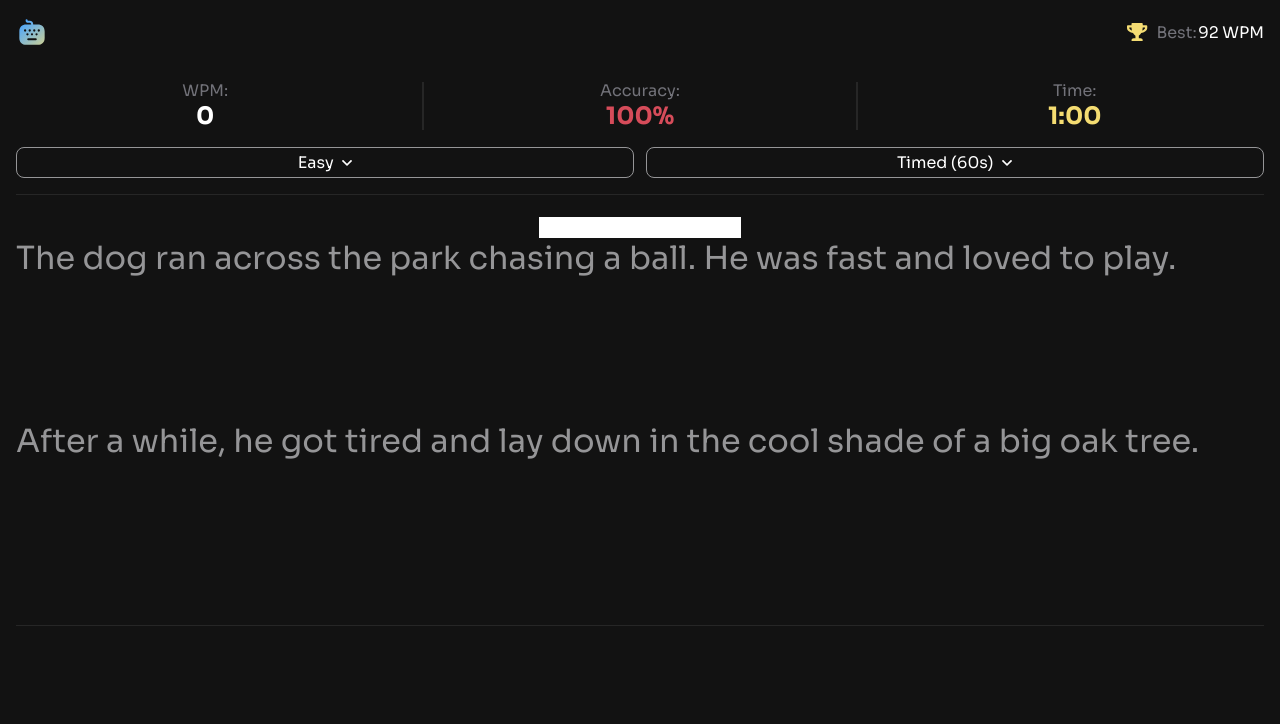
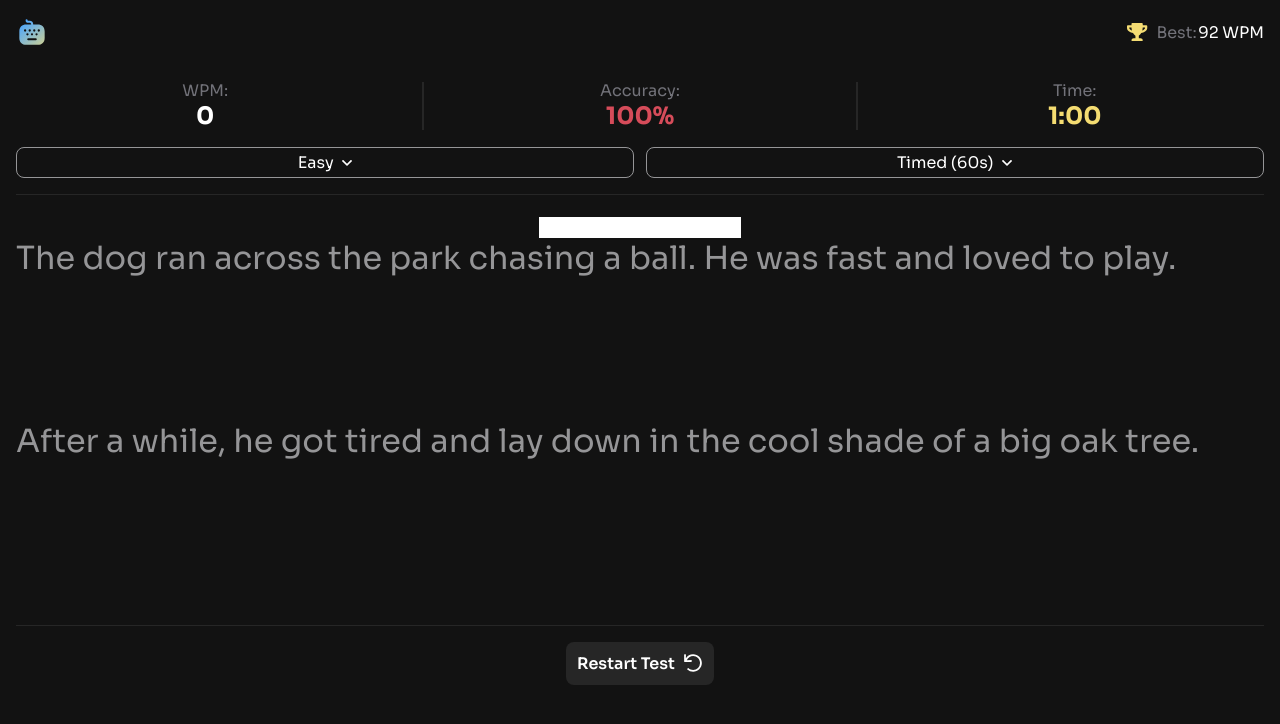
Before and after one commit to andwehehe/FMC-Typing-speed-test, a React (Vite) app: page / in a window 1280 px wide. Shown: the top 724 px of the page. Built offline with nearby package versions, Linux system fonts and the light colour scheme.

Commit message:
added reset button

```diff
--- a/src/Components/DropdownBTN.jsx
+++ b/src/Components/DropdownButton/DropdownBTN.jsx
@@ -1,11 +1,11 @@
-import styles from './Components.module.css'
-import downArrow from '../assets/icons/icon-down-arrow.svg'
-import { DifficultyContext } from './DifficultyContext';
+import styles from './DropdownBTN.module.css'
+import downArrow from '../../assets/icons/icon-down-arrow.svg'
+import { DifficultyContext } from '../../Features/StatsField/DifficultyContext';
 import { useState, useContext } from 'react';
 
 function DropdownBTN({ content }) {
 
-    const { selectedDifficulty, setSelectedDifficulty } = useContext(DifficultyContext);
+    const { setSelectedDifficulty } = useContext(DifficultyContext);
     const [ selectedRadio, setSelectedRadio ] = useState(content[0].value);
     const [ isDropdownOpen, setIsDropdownOpen ] = useState(false);
 
--- /dev/null
+++ b/src/Components/RestartButton/RestartBTN.jsx
@@ -0,0 +1,20 @@
+import styles from './RestartBTN.module.css'
+import restartIcon from '/src/assets/icons/icon-restart.svg'
+import { useContext } from 'react'
+import { StatsContext } from '../../Features/TextField/StatsContext'
+
+function RestartBTN() {
+
+    const { resetTest } = useContext(StatsContext)
+
+    return(
+        <div className={styles.restartBTN}>
+            <button onClick={resetTest}>
+                Restart Test
+                <img src={restartIcon} alt="restart" />
+            </button>
+        </div>
+    )
+}
+
+export default RestartBTN
--- /dev/null
+++ b/src/Components/RestartButton/RestartBTN.module.css
@@ -0,0 +1,16 @@
+.restartBTN {
+    display: flex;
+    align-items: center;
+    justify-content: center;
+}
+
+.restartBTN button {
+    cursor: pointer;
+    color: var(--neutral-0);
+    font-weight: var(--fw-semibold);
+    display: flex;
+    gap: 0.5rem;
+    padding: 0.7rem;
+    border-radius: 0.5rem;
+    background-color: var(--neutral-800);
+}
--- a/src/Components/DifficultyContext.jsx
+++ b/src/Features/StatsField/DifficultyContext.jsx
@@ -7,11 +7,22 @@ function DifficultyContextProvider({ children }) {
 
     const [ selectedDifficulty, setSelectedDifficulty ] = useState("Easy");
 
+    function getDifficulty(easy, medium, hard) {
+        switch(selectedDifficulty) {
+            case "Easy":
+                return easy;
+            case "Medium":
+                return medium;
+            case "Hard":
+                return hard;
+        }
+    }
+
     return(
         <DifficultyContext.Provider
             value={{
-                selectedDifficulty,
-                setSelectedDifficulty
+                setSelectedDifficulty,
+                getDifficulty
             }}
         >
             {children}
--- a/src/Features/StatsField/StatsField.jsx
+++ b/src/Features/StatsField/StatsField.jsx
@@ -1,7 +1,7 @@
 import styles from './StatsField.module.css'
 import logoMobile from '../../assets/icons/logo-small.svg'
 import trophy from '../../assets/icons/icon-personal-best.svg'
-import DropdownBTN from '../../Components/DropdownBTN'
+import DropdownBTN from '../../Components/DropdownButton/DropdownBTN'
 import { useContext } from 'react'
 import { StatsContext } from '../TextField/StatsContext'
 
--- a/src/Features/TextField/StatsContext.jsx
+++ b/src/Features/TextField/StatsContext.jsx
@@ -34,6 +34,7 @@ function StatsContextProvider({ children }) {
 
 
     // Accuracy & WPM
+    const [ resetFlag, setResetFlag ] = useState(false);
     const [ totalTypedChars, setTotalTypedChars ] = useState(0);
     const [ totalCorrectChars, setTotalCorrectChars ] = useState(0);
     const [ totalIncorrectChars, setTotalIncorrectChars ] = useState(0);
@@ -52,6 +53,16 @@ function StatsContextProvider({ children }) {
 
         return Math.max(0, Math.round(wpm));
     };
+
+    function resetTest() {
+        clearInterval(timerRef.current);
+        setIsTimerRunning(false);
+        setTimeLeft(60);
+        setTotalCorrectChars(0);
+        setTotalTypedChars(0);
+        setTotalIncorrectChars(0);
+        setResetFlag(true);
+    }
     // Accuracy & WPM
 
 
@@ -64,11 +75,14 @@ function StatsContextProvider({ children }) {
                 isTimerRunning,
                 setIsTimerRunning,
                 startTimer,
+                resetTest,
                 setTotalTypedChars,
                 setTotalCorrectChars,
                 setTotalIncorrectChars,
                 getAccuracy,
-                getWPM
+                getWPM,
+                setResetFlag,
+                resetFlag
             }}
         >
             {children}
--- a/src/Features/TextField/TextField.jsx
+++ b/src/Features/TextField/TextField.jsx
@@ -1,15 +1,15 @@
 import styles from './TextField.module.css'
 import WORD_POOL from './data.json'
-import { useState, useContext, useEffect } from 'react';
+import { useState, useContext, useEffect, useRef } from 'react';
 import { StatsContext } from './StatsContext';
-import { DifficultyContext } from '../../Components/DifficultyContext';
+import { DifficultyContext } from '../StatsField/DifficultyContext';
 
 function TextField() {
 
     const { easy, medium, hard } = WORD_POOL;
-    const { selectedDifficulty } = useContext(DifficultyContext);
-    const [ RANDOM_LEVEL ] = useState(() => Math.floor(Math.random() * getDifficulty().length));
-    const sample = getDifficulty()[RANDOM_LEVEL].text;
+    const { getDifficulty } = useContext(DifficultyContext);
+    const [ RANDOM_LEVEL ] = useState(() => Math.floor(Math.random() * getDifficulty(easy, medium, hard).length));
+    const sample = getDifficulty(easy, medium, hard)[RANDOM_LEVEL].text;
 
     const {
         startTimer,
@@ -17,9 +17,12 @@ function TextField() {
         timeLeft,
         setTotalTypedChars,
         setTotalCorrectChars,
-        setTotalIncorrectChars
+        setTotalIncorrectChars,
+        resetFlag,
+        setResetFlag
     } = useContext(StatsContext);
 
+    const inputRef = useRef();
     const [ hasIncorrect, setHasIncorrect ] = useState(false);
     const [ inputValue, setInputValue ] = useState("");
     const words = sample.split(" ");
@@ -28,6 +31,7 @@ function TextField() {
     let correctCharsCounter = 0;
     let incorrectCharsCounter = 0
 
+    // Handle input changes (correct input, incorrect input, etc.)
     function handleChange(e) {
         if(e.target.value.length > sample.length) return;
 
@@ -42,6 +46,7 @@ function TextField() {
                 incorrectCharsCounter++;
             }
         })
+
         setTotalCorrectChars(correctCharsCounter);
         setTotalIncorrectChars(incorrectCharsCounter);
 
@@ -51,9 +56,12 @@ function TextField() {
         setHasIncorrect(foundIncorrect);
     }
 
+    // Handle input keydown (Backspace rule)
     function handleKeyDown(e) {
         if(e.key === "Backspace" && !hasIncorrect) {
             e.preventDefault();
+        } else if(e.key === "Backspace") {
+            setTotalTypedChars(prev => prev - 1);
         }
 
         if(!isTimerRunning && inputValue.length === 0) {
@@ -72,24 +80,61 @@ function TextField() {
         }
     }
 
-    function getDifficulty() {
-        switch(selectedDifficulty) {
-            case "Easy":
-                return easy;
-            case "Medium":
-                return medium;
-            case "Hard":
-                return hard;
+    // Autofocus to input when a key is pressed
+    useEffect(() => {
+        const handleGlobalKeydown = (e) => {
+            if(!isTimerRunning && inputValue.length === 0) {
+                if (
+                    e.key === "Shift" ||
+                    e.key === "Control" ||
+                    e.key === "Alt" ||
+                    e.key === "Meta" ||
+                    e.key === "CapsLock" ||
+                    e.key === "Tab" ||
+                    e.key === "Escape"
+                ) {
+                    return;
+                }
+                startTimer();
+            }
+            inputRef.current.focus();
+        };
+
+        window.addEventListener("keydown", handleGlobalKeydown);
+
+        return() => {
+            window.removeEventListener("keydown", handleGlobalKeydown);
         }
-    }
+    }, [isTimerRunning, inputValue, startTimer])
 
+    // Reset input when timer drops to 0
     useEffect(() => {
         if(timeLeft <= 1) {
             setTimeout(() => {
-                setInputValue("")
+                setInputValue("");
+                setHasIncorrect(false);
             }, 1000)
         }
     }, [timeLeft])
+
+    // Reset input when the restart button is clicked
+    useEffect(() => {
+        if(resetFlag === false) return;
+        setInputValue("");
+        setHasIncorrect(false);
+        setResetFlag(false);
+    }, [resetFlag, setResetFlag])
+
+    // Reset input when difficulty is changed
+    useEffect(() => {
+        setInputValue("");
+        setHasIncorrect(false);
+    }, [getDifficulty])
+
+    // Autofocus to input
+    useEffect(() => {
+        inputRef.current.focus();
+    }, [])
 
     return(
         <section className={styles.text__field}>
@@ -101,12 +146,13 @@ function TextField() {
                 onPaste={e => e.preventDefault()}
                 value={inputValue}
                 disabled={timeLeft <= 1}
-                autoFocus
+                ref={inputRef}
             />
             <div className={styles.text}>
                 {
                     words.map((word, wordIndex) => (
                         <div className={styles.word} key={wordIndex}>
+
                             {/* SPLITTING WORDS INTO CHARS */}
                             {
                                 word.split("").map((char, charIndex) => {
@@ -192,6 +238,7 @@ function TextField() {
                                     );
                                 }) ()
                             }
+
                         </div>
                     ))
                 }
--- a/src/Pages/Dashboard/Dashboard.jsx
+++ b/src/Pages/Dashboard/Dashboard.jsx
@@ -1,7 +1,8 @@
 import styles from './Dashboard.module.css'
 import StatsField from '../../Features/StatsField/StatsField';
 import TextField from '../../Features/TextField/TextField';
-import DifficultyContextProvider from '../../Components/DifficultyContext';
+import DifficultyContextProvider from '../../Features/StatsField/DifficultyContext';
+import RestarBTN from '../../Components/RestartButton/RestartBTN';
 
 function Dashboard() {
 
@@ -10,6 +11,7 @@ function Dashboard() {
       <DifficultyContextProvider>
           <StatsField />
           <TextField />
+          <RestarBTN />
       </DifficultyContextProvider>
     </div>
   );
```
Also changed, not shown: src/Features/RestartTest/RestartTest.jsx (deleted, +0 -10 lines), src/Components/DropdownButton/DropdownBTN.module.css (renamed from src/Components/Components.module.css), src/Features/RestartTest/RestartTest.module.css (deleted).
